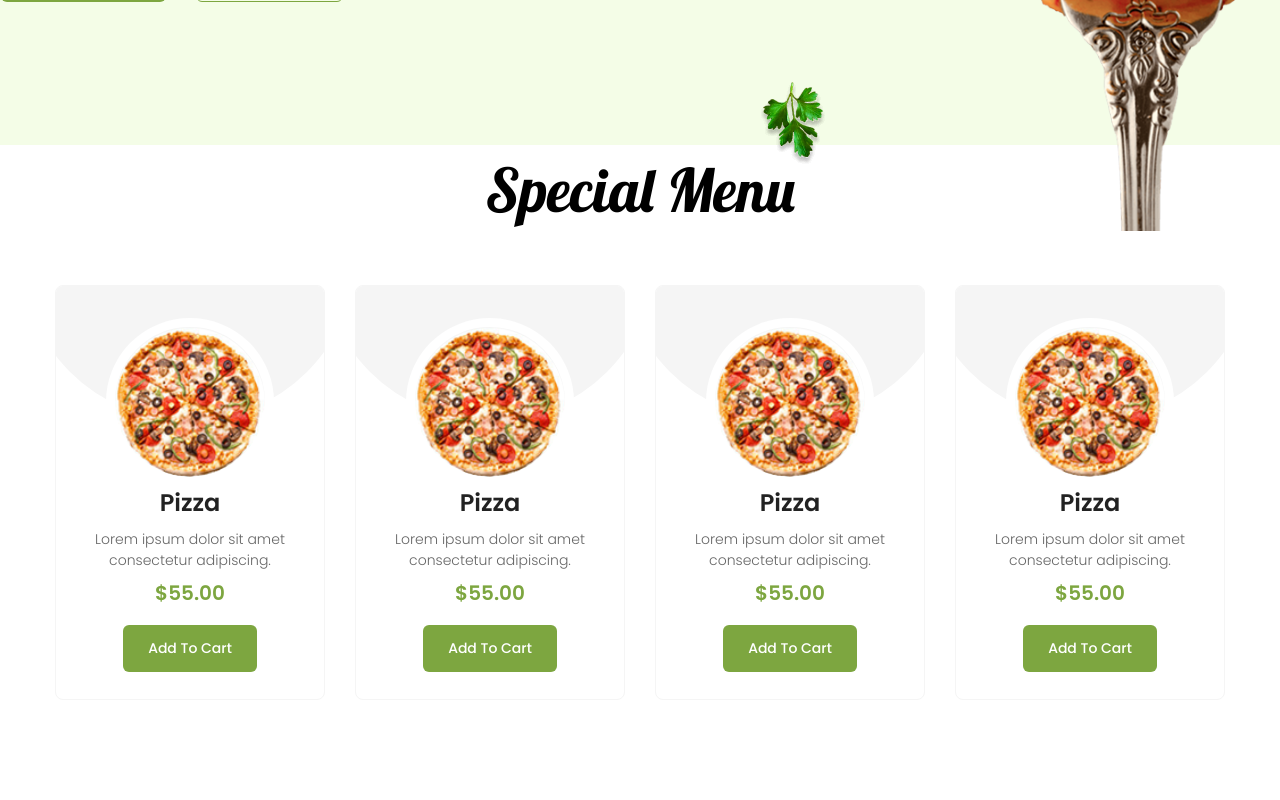
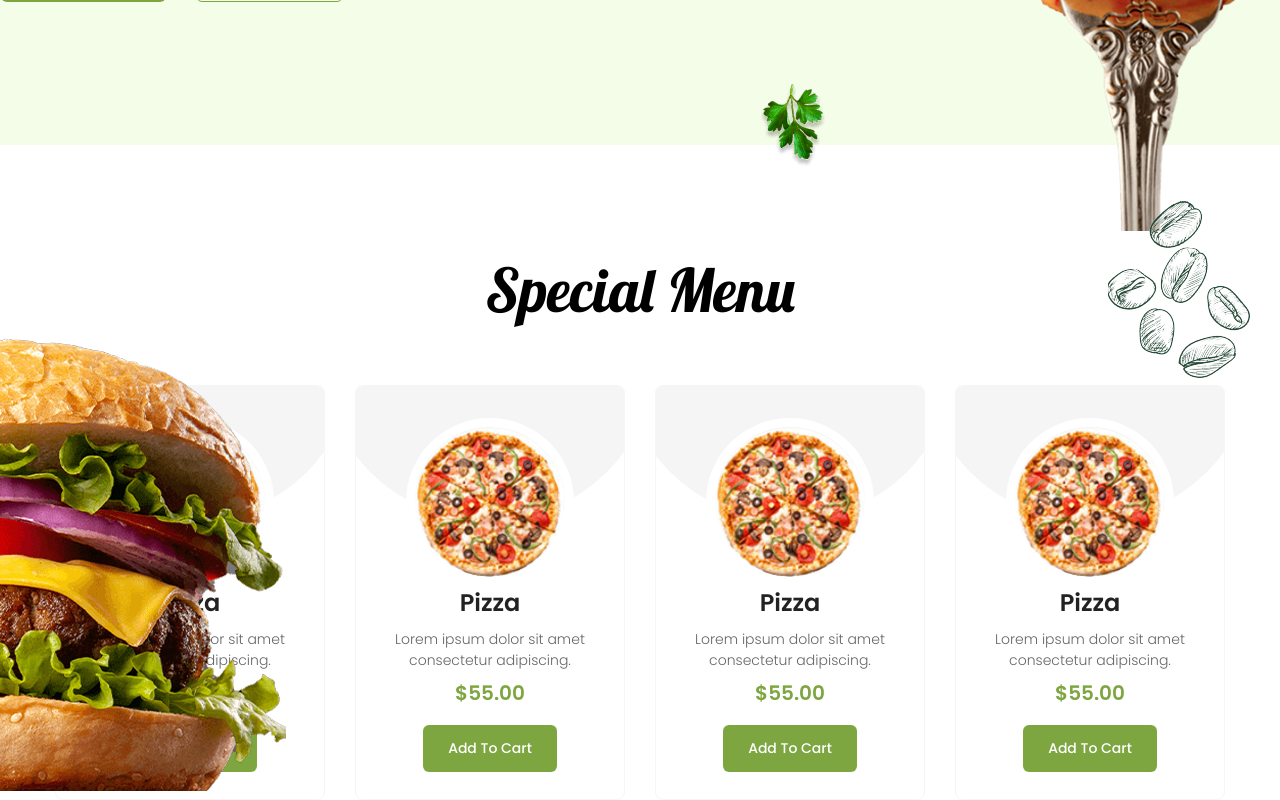
Before and after one commit to Nahid-hasan-web/swigo, a React (Vite) app: page / in a window 1280 px wide. Shown: the part 655-1455 px from the top of the page. Before the commit the page ends 1355 px from the top, so only its background shows below. Built offline with nearby package versions, Linux system fonts and the light colour scheme.

Commit message:
special menu animation done

```diff
--- a/src/App.css
+++ b/src/App.css
@@ -74,3 +74,38 @@
         transform: rotate(360deg);
     }
 }
+
+.burger{
+    animation:  burgerMove 3s linear infinite;
+}
+@keyframes burgerMove{
+    0%{
+        bottom: 0;
+        left: 0;
+    }
+    50%{
+        bottom: 50px;
+        left: 0;
+    }
+    100%{
+        bottom: 0;
+        left: 0;
+    }
+}
+.bins{
+    animation:  binMove 2s linear infinite;
+}
+@keyframes binMove{
+    0%{
+        top: 50px;
+        right: 30px;
+    }
+    50%{
+        top: 70px;
+        right: 30px;
+    }
+    100%{
+        top: 50px;
+        right: 30px;
+    }
+}
--- a/src/components/Special_Menu.jsx
+++ b/src/components/Special_Menu.jsx
@@ -1,11 +1,12 @@
 import React from 'react'
 import CommonHead from './Common/CommonHead'
 import Menu_singelCard from './Common/Menu_singelCard'
-
+import burger from '../assets/images/burger.png'
+import bins from '../assets/images/bins.png'
 const Special_Menu = () => {
   return (
     <>
-        <section id='Special Menu pt-[60px] lg:pt-[100px] '>
+        <section id='Special Menu ' className='pt-[60px] lg:pt-[100px]  relative'>
             <div className="container">
                 <CommonHead CommonHead={'Special Menu'} />
                 <div className="Special_menuRow  flex gap-[30px] justify-center mt-[50px]">
@@ -15,6 +16,13 @@ const Special_Menu = () => {
                     <Menu_singelCard />
                 </div>
             </div>
+            {/* ------------ position elements */}
+            <div className='burger  absolute  bottom-0 left-0'>
+                <img src={burger} alt="burger image" />
+            </div>
+            <div className='bins  absolute  top-[50px] right-[30px]'>
+                <img src={bins} alt="burger image" />
+            </div>
         </section>
     </>
   )
```
Also changed, not shown: src/assets/images/bins.png (added), src/assets/images/burger.png (added).
